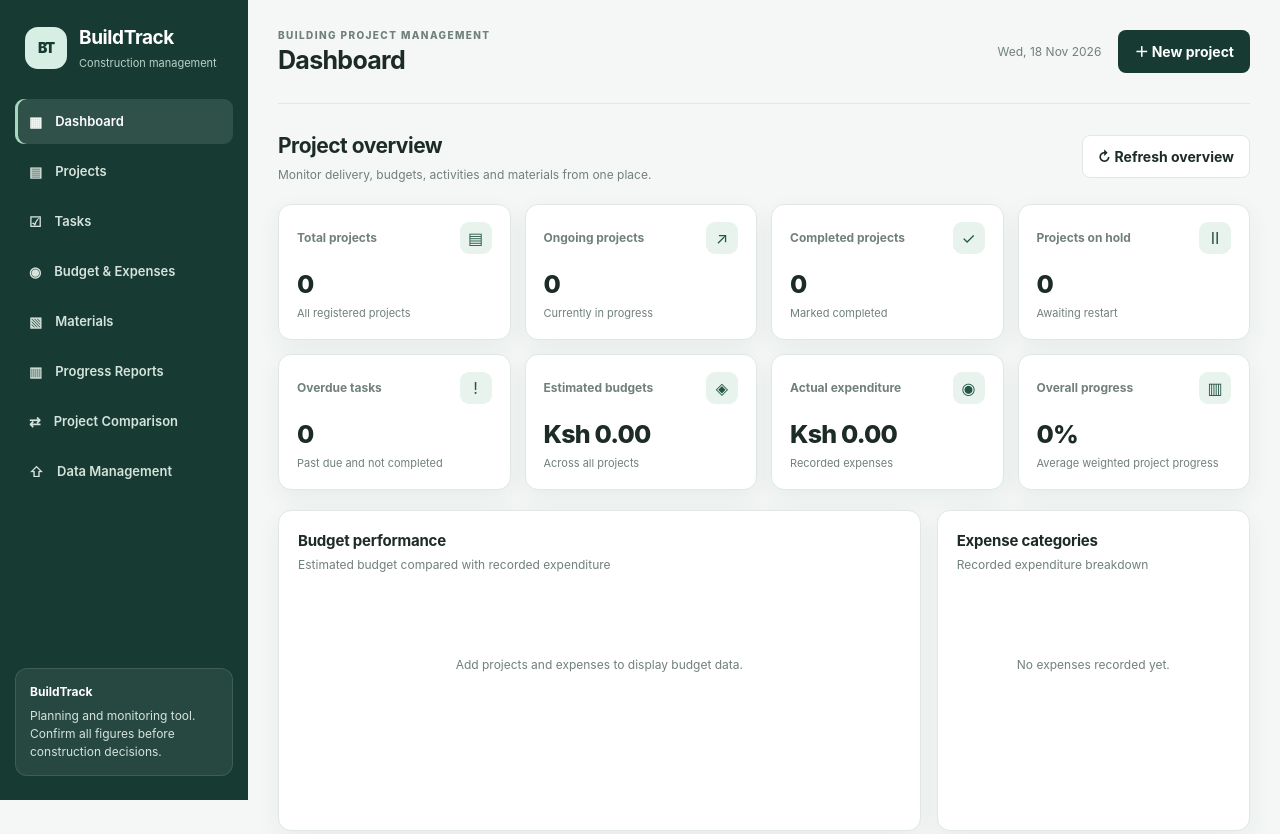
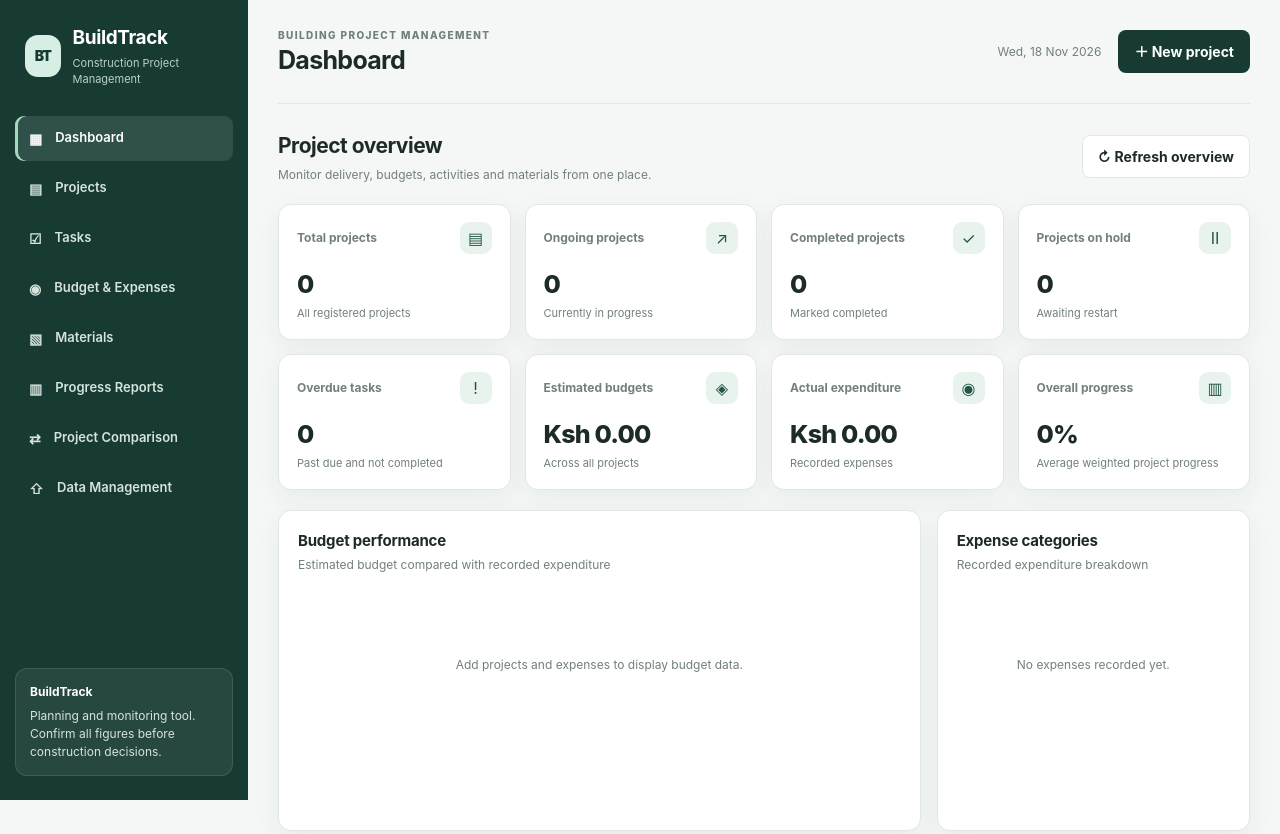
Before and after one commit to yotieno-creator/Buildtrack, a plain HTML site: page index.html in a window 1280 px wide. Shown: the top 834 px of the page. Drawn offline with nearby package versions, Linux system fonts and the light colour scheme.

Commit message:
made changes to title

```diff
--- a/index.html
+++ b/index.html
@@ -14,7 +14,7 @@
   <aside class="sidebar" id="sidebar">
     <div class="brand">
       <div class="brand-mark">BT</div>
-      <div><strong>BuildTrack</strong><small>Construction management</small></div>
+      <div><strong>BuildTrack</strong><small>Construction Project Management</small></div>
     </div>
     <nav class="nav" aria-label="Main navigation">
       <button class="nav-link active" data-view="dashboard">▦ <span>Dashboard</span></button>
```
